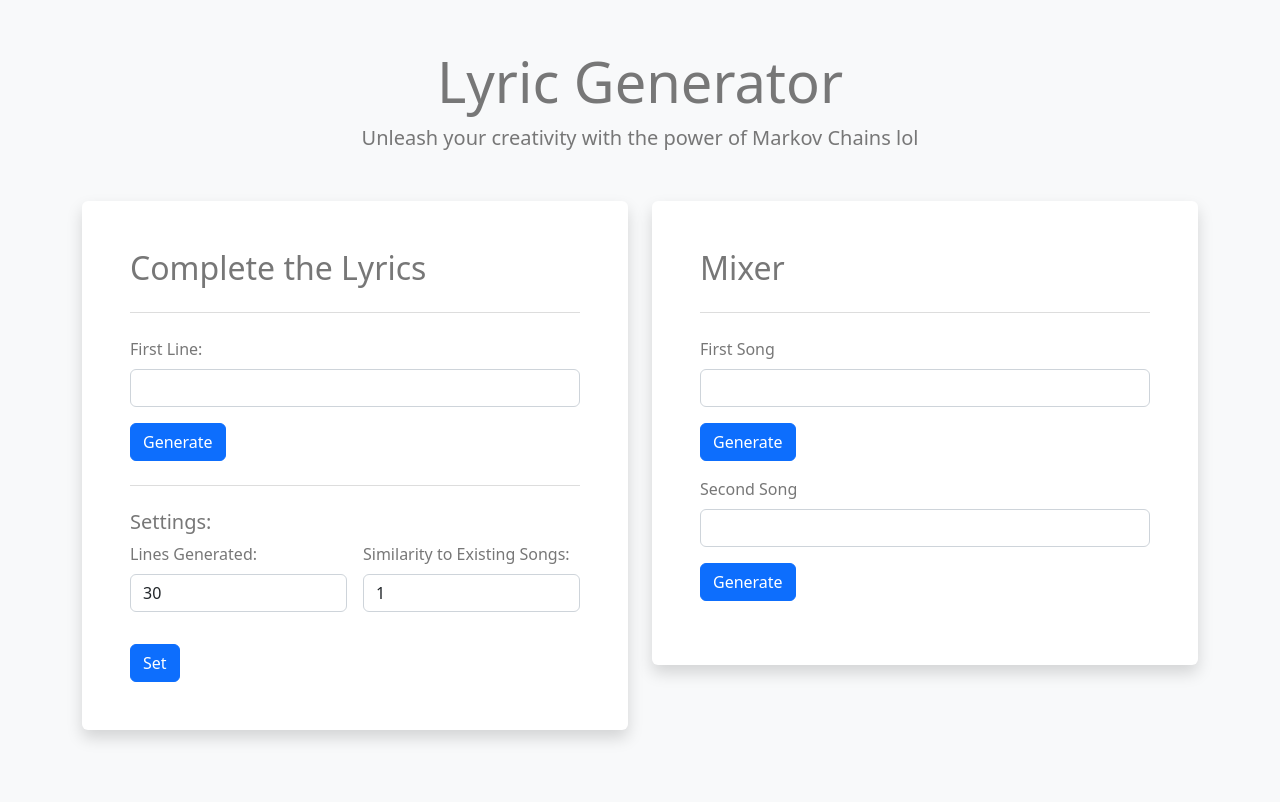
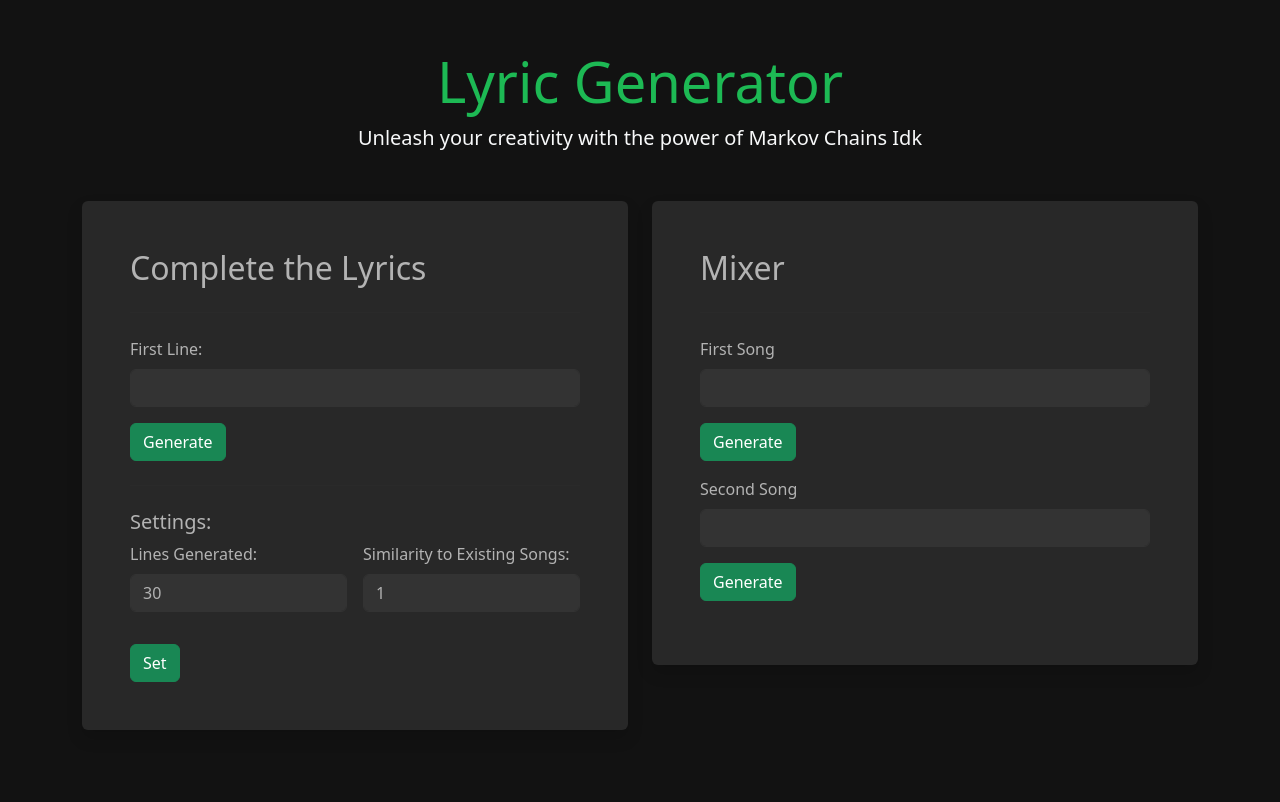
Before and after one commit to aymanhabib/p4_legendary-tribble, a Flask app: page /lyrics in a window 1280 px wide. Run offline with Flask 3, Linux system fonts and the light colour scheme; a user stored in the database is signed in.

Commit message:
Update lyrics.html

```diff
--- a/app/templates/lyrics.html
+++ b/app/templates/lyrics.html
@@ -10,33 +10,33 @@
     <script src="../static/js/script.js"></script>
   </head>
 
-  <body class="bg-light">
+  <body style="background-color: #121212; color: #b3b3b3;">
 
     <div class="container py-5">
       <div class="row">
         <div class="col-lg-12">
           <div class="mb-5 text-center">
-            <h1 class="display-4"> Lyric Generator </h1>
-            <p class="lead">Unleash your creativity with the power of Markov Chains lol</p>
+            <h1 class="display-4" style="color: #1DB954;"> Lyric Generator </h1>
+            <p class="lead text-light">Unleash your creativity with the power of Markov Chains Idk</p>
           </div>
         </div>
         <div class="col-lg-6 mb-4">
-          <div class="p-5 bg-white rounded shadow">
+          <div class="p-5 rounded shadow" style="background-color: #282828; color: #b3b3b3;">
             <h2> Complete the Lyrics </h2>
-            <hr class="my-4">
+            <hr class="my-4" style="border-color: #333;">
             <form action="/generate" method="POST">
               <div class="mb-3">
                 <label class="form-label">First Line:</label>
-                <input type="text" class="form-control" name="line">
+                <input type="text" class="form-control" style="background-color: #333; border-color: #333; color: #b3b3b3;" name="line">
               </div>
               <div class="mb-3">
-                <button type="submit" class="btn btn-primary">Generate</button>
+                <button type="submit" class="btn btn-success">Generate</button>
               </div>
             </form>
 
             <p> {{newText}} </p>
 
-            <hr class="my-4">
+            <hr class="my-4" style="border-color: #333;">
 
             <h5> Settings: </h5>
             <form action="/settings" method="POST">
@@ -44,43 +44,43 @@
                 <div class="col-sm-6">
                   <div class="mb-3">
                     <label class="form-label">Lines Generated:</label>
-                    <input type="number" class="form-control" name="lines" value={{dLines}} min="1" max="100">
+                    <input type="number" class="form-control" style="background-color: #333; border-color: #333; color: #b3b3b3;" name="lines" value={{dLines}} min="1" max="100">
                   </div>
                 </div>
                 <div class="col-sm-6">
                   <div class="mb-3">
                     <label class="form-label">Similarity to Existing Songs:</label>
-                    <input type="number" class="form-control" name="similarity" value={{dSim}} min="1" max="10">
+                    <input type="number" class="form-control" style="background-color: #333; border-color: #333; color: #b3b3b3;" name="similarity" value={{dSim}} min="1" max="10">
                   </div>
                 </div>
                 <div class="col-12">
-                  <button type="submit" class="btn btn-primary">Set</button>
+                  <button type="submit" class="btn btn-success">Set</button>
                 </div>
               </div>
             </form>
           </div>
         </div>
         <div class="col-lg-6 mb-4">
-          <div class="p-5 bg-white rounded shadow">
+          <div class="p-5 rounded shadow" style="background-color: #282828; color: #b3b3b3;">
             <h2> Mixer </h2>
-            <hr class="my-4">
+            <hr class="my-4" style="border-color: #333;">
             <form action="/generate" method="POST">
               <div class="mb-3">
                 <label class="form-label">First Song</label>
-                <input type="text" class="form-control" name="line">
+                <input type="text" class="form-control" style="background-color: #333; border-color: #333; color: #b3b3b3;" name="line">
               </div>
               <div class="mb-3">
-                <button type="submit" class="btn btn-primary">Generate</button>
+                <button type="submit" class="btn btn-success">Generate</button>
               </div>
             </form>
 
             <form action="/generate" method="POST">
               <div class="mb-3">
                 <label class="form-label">Second Song</label>
-                <input type="text" class="form-control" name="line">
+                <input type="text" class="form-control" style="background-color: #333; border-color: #333; color: #b3b3b3;" name="line">
               </div>
               <div class="mb-3">
-                <button type="submit" class="btn btn-primary">Generate</button>
+                <button type="submit" class="btn btn-success">Generate</button>
               </div>
             </form>
           </div>
```
